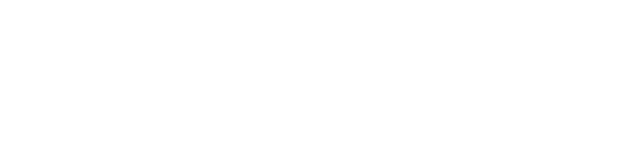
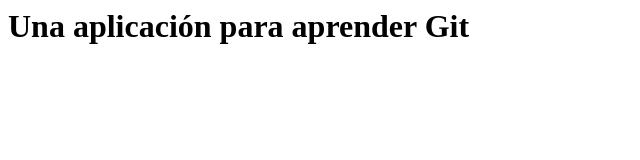
Before and after one commit to jorge-canas/claseIW29-10, a plain HTML site: page index.html in a window 1280 px wide. Shown: the whole page, without its empty margins (0-640 px from the left). Drawn offline with Linux system fonts and the light colour scheme.

Commit message:
Req_01 Implementado

```diff
--- a/index.html
+++ b/index.html
@@ -1,9 +1,11 @@
 <!DOCTYPE <!DOCTYPE html>
 <html>
     <head>
-        <title>Mi Aplicación Web</title>
+        <title>Mi Aplicación Web sobre git</title>
     </head>
     <body>
-
+        <header>
+            <h1>Una aplicación para aprender Git</h1>
+        </header>
     </body>
 </html>
```
